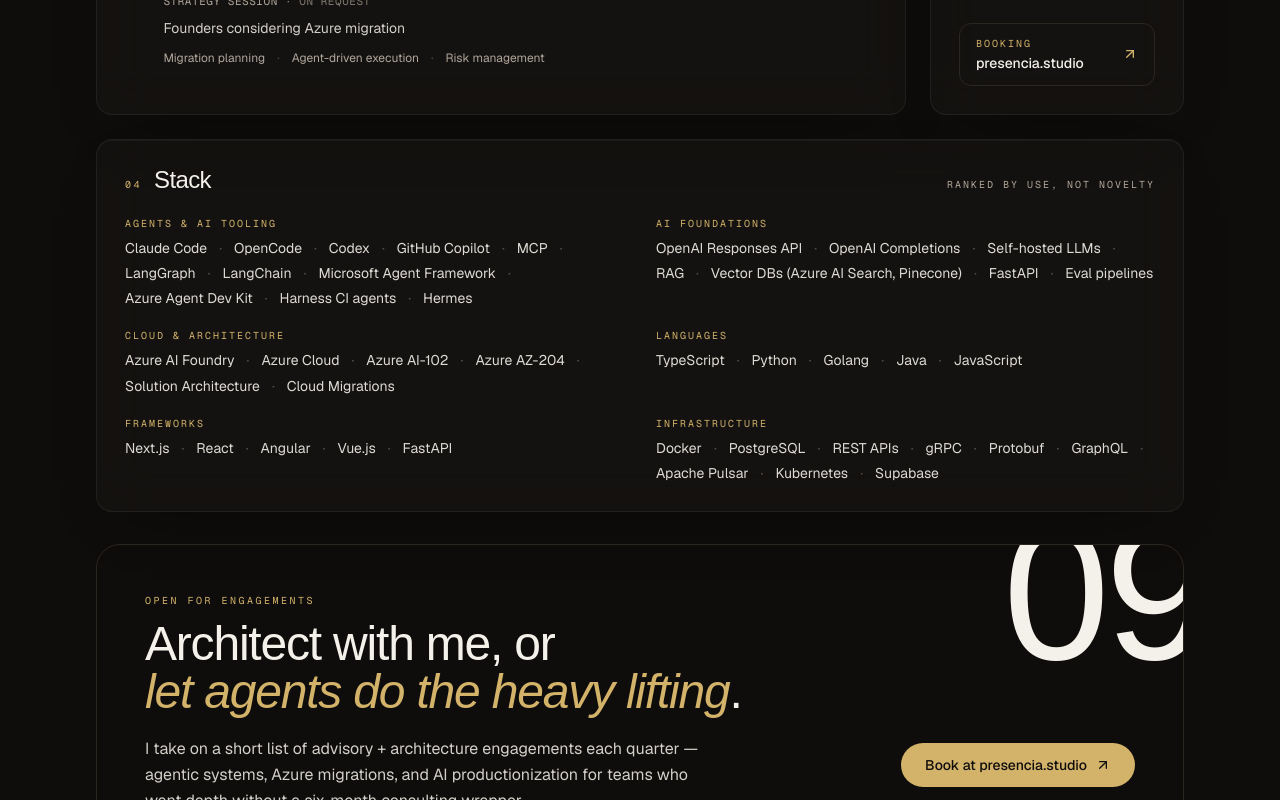
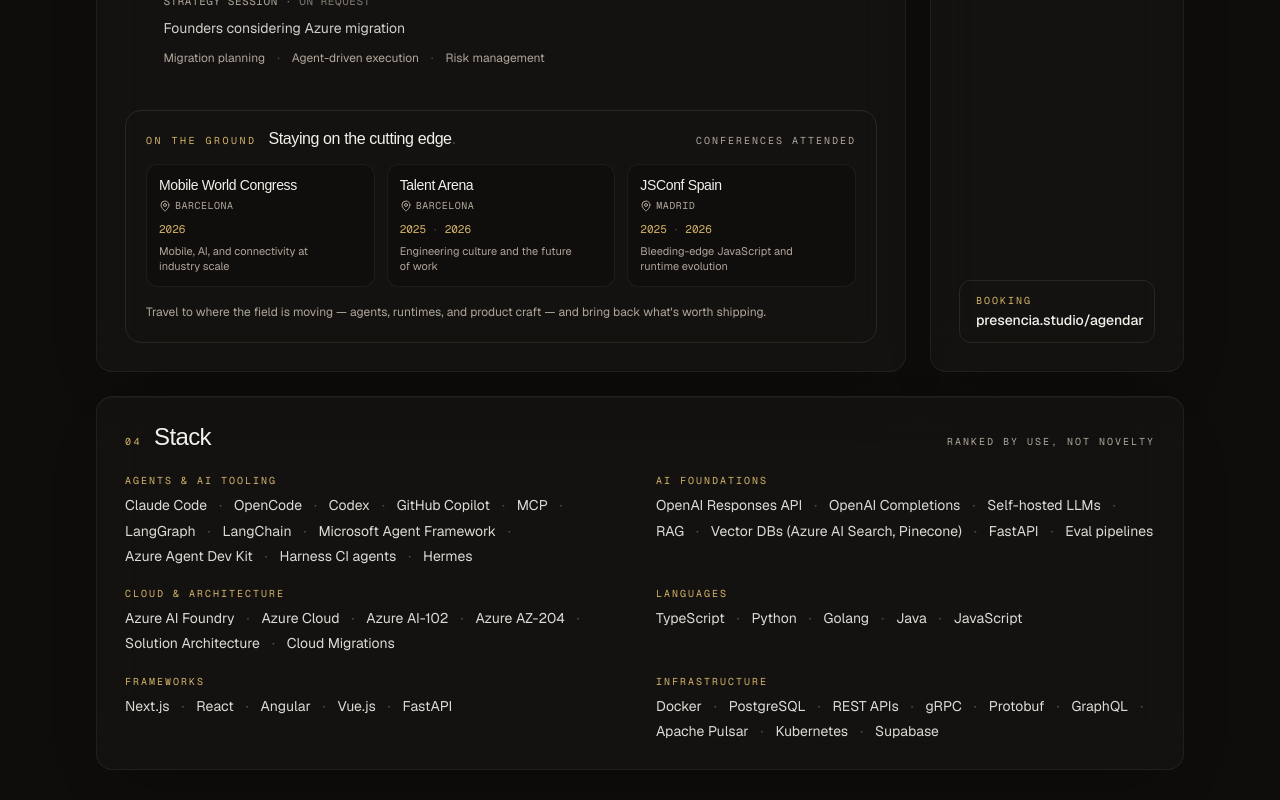
Before and after one commit to Yen-US/yenus_portfolio, a Next.js app: page / in a window 1280 px wide. Shown: the part 2820-3620 px from the top of the page. Built offline with nearby package versions, Linux system fonts and the light colour scheme; a web font is replaced by a local one.

Commit message:
feat: update booking links and add conference details to enhance consulting CTA and speaking card components

```diff
--- a/src/components/consulting-cta.tsx
+++ b/src/components/consulting-cta.tsx
@@ -49,12 +49,12 @@
 
         <div className="flex flex-col items-start gap-3 md:col-span-4 md:items-end">
           <Link
-            href={profile.links.presencia}
+            href={profile.links.booking}
             target="_blank"
             rel="noopener"
             className="group/cta inline-flex items-center gap-2 rounded-full bg-brass px-6 py-3 text-sm font-medium text-background transition-colors hover:bg-brass/90 focus-ring"
           >
-            Book at presencia.studio
+            Book at presencia.studio/agendar
             <ArrowUpRight className="h-4 w-4 transition-transform group-hover/cta:-translate-y-0.5 group-hover/cta:translate-x-0.5" />
           </Link>
           <p className="font-mono text-[10px] uppercase tracking-[0.2em] text-muted-foreground">
--- a/src/components/contact-card.tsx
+++ b/src/components/contact-card.tsx
@@ -50,7 +50,7 @@
       </ul>
 
       <Link
-        href={profile.links.presencia}
+        href={profile.links.booking}
         target="_blank"
         rel="noopener"
         className="group/booking mt-auto flex items-center justify-between rounded-xl border border-brass/30 bg-brass/5 px-4 py-3 transition-colors hover:bg-brass/10 focus-ring"
@@ -60,7 +60,7 @@
             Booking
           </p>
           <p className="mt-0.5 text-sm font-medium text-foreground">
-            presencia.studio
+            presencia.studio/agendar
           </p>
         </div>
         <ArrowUpRight className="h-4 w-4 text-brass transition-transform group-hover/booking:-translate-y-0.5 group-hover/booking:translate-x-0.5" />
--- a/src/components/speaking-card.tsx
+++ b/src/components/speaking-card.tsx
@@ -1,7 +1,7 @@
 "use client";
 
-import { speaking } from "@/lib/resume-data";
-import { Mic } from "lucide-react";
+import { speaking, conferences } from "@/lib/resume-data";
+import { Mic, MapPin } from "lucide-react";
 
 export function SpeakingCard() {
   return (
@@ -49,6 +49,61 @@
           </li>
         ))}
       </ol>
+
+      {/* Continuously learning rail */}
+      <div className="mt-auto rounded-2xl border border-brass/20 bg-brass/[0.04] p-5">
+        <div className="flex items-baseline justify-between gap-3">
+          <div className="flex items-baseline gap-3">
+            <span className="font-mono text-[10px] uppercase tracking-[0.25em] text-brass">
+              On the ground
+            </span>
+            <p className="font-display text-base leading-none text-foreground">
+              Staying on the cutting edge
+              <span className="text-muted-foreground/40">.</span>
+            </p>
+          </div>
+          <span className="hidden font-mono text-[10px] uppercase tracking-[0.2em] text-muted-foreground md:block">
+            Conferences attended
+          </span>
+        </div>
+
+        <ul className="mt-4 grid grid-cols-1 gap-3 sm:grid-cols-3">
+          {conferences.map((c) => (
+            <li
+              key={c.name}
+              className="rounded-xl border border-border/60 bg-background/60 p-3"
+            >
+              <p className="font-display text-sm leading-tight text-foreground">
+                {c.name}
+              </p>
+              <p className="mt-1 flex items-center gap-1 font-mono text-[10px] uppercase tracking-wider text-muted-foreground">
+                <MapPin className="h-3 w-3 text-brass/70" />
+                {c.location}
+              </p>
+              <p className="mt-2 flex flex-wrap items-baseline gap-1.5 font-mono text-[11px] tabular text-brass">
+                {c.years.map((y, idx) => (
+                  <span key={y} className="flex items-baseline gap-1.5">
+                    {y}
+                    {idx < c.years.length - 1 && (
+                      <span aria-hidden="true" className="text-muted-foreground/40">·</span>
+                    )}
+                  </span>
+                ))}
+              </p>
+              {c.note && (
+                <p className="mt-1.5 text-[11px] leading-snug text-muted-foreground">
+                  {c.note}
+                </p>
+              )}
+            </li>
+          ))}
+        </ul>
+
+        <p className="mt-4 text-xs leading-relaxed text-muted-foreground">
+          Travel to where the field is moving — agents, runtimes, and product
+          craft — and bring back what's worth shipping.
+        </p>
+      </div>
     </div>
   );
 }
--- a/src/components/welcome-card.tsx
+++ b/src/components/welcome-card.tsx
@@ -82,7 +82,7 @@
               asChild
               className="group h-11 rounded-full bg-brass px-5 text-background hover:bg-brass/90"
             >
-              <Link href={profile.links.presencia} target="_blank" rel="noopener">
+              <Link href={profile.links.booking} target="_blank" rel="noopener">
                 Book an advisory session
                 <ArrowUpRight className="ml-1 h-4 w-4 transition-transform group-hover:-translate-y-0.5 group-hover:translate-x-0.5" />
               </Link>
--- a/src/lib/ai.ts
+++ b/src/lib/ai.ts
@@ -4,6 +4,7 @@
   projects,
   caseStudies,
   speaking,
+  conferences,
   skills,
   softSkills,
   education,
@@ -49,6 +50,11 @@
   .map((s) => `- ${s.title} — ${s.audience} (${s.format}${s.cadence ? `, ${s.cadence}` : ""})`)
   .join("\n")}
 
+## Conferences attended (continuous learning — actively staying on the cutting edge)
+${conferences
+  .map((c) => `- ${c.name} — ${c.location} · ${c.years.join(", ")}${c.note ? ` — ${c.note}` : ""}`)
+  .join("\n")}
+
 ## Featured Projects
 ${projects.map((p) => `- ${p.name}${p.featured ? " [FLAGSHIP]" : ""}: ${p.description} (${p.period}) — ${p.techBadges.join(", ")}`).join("\n")}
 
@@ -75,6 +81,7 @@
 - Lead with the AI architecture and agentic systems angle — that's the current focus
 - When asked about availability or consulting, mention that ${profile.name} is open to advisory engagements and that booking lives at presencia.studio
 - Emphasize the Microsoft + Microsoft for Startups context and the 1-week Azure migration case study when relevant
+- When relevant, mention the continuous learning posture — traveling to MWC, Talent Arena, and JSConf Spain to stay on the cutting edge of mobile, AI, and runtime evolution
 - If asked something not covered, say you can only speak to what's in the portfolio
 `;
 
--- a/src/lib/resume-data.ts
+++ b/src/lib/resume-data.ts
@@ -8,7 +8,7 @@
   email: "yen21000@gmail.com",
   website: "yenus.dev",
   status: "Available for AI advisory & architecture consulting",
-  bookingUrl: "https://presencia.studio",
+  bookingUrl: "https://www.presencia.studio/agendar",
   headline:
     "Architecting AI for Microsoft Startups · Early agent adopter, now expert · Open to advisory engagements",
   signals: [
@@ -22,6 +22,7 @@
     cv: "/Yenson_Umana_Resume.pdf",
     website: "https://yenus.dev",
     presencia: "https://presencia.studio",
+    booking: "https://www.presencia.studio/agendar",
   },
 };
 
@@ -296,6 +297,34 @@
   },
 ];
 
+export interface Conference {
+  name: string;
+  location: string;
+  years: string[];
+  note?: string;
+}
+
+export const conferences: Conference[] = [
+  {
+    name: "Mobile World Congress",
+    location: "Barcelona",
+    years: ["2026"],
+    note: "Mobile, AI, and connectivity at industry scale",
+  },
+  {
+    name: "Talent Arena",
+    location: "Barcelona",
+    years: ["2025", "2026"],
+    note: "Engineering culture and the future of work",
+  },
+  {
+    name: "JSConf Spain",
+    location: "Madrid",
+    years: ["2025", "2026"],
+    note: "Bleeding-edge JavaScript and runtime evolution",
+  },
+];
+
 export const skills = {
   agentsAndAI: [
     "Claude Code",
```
